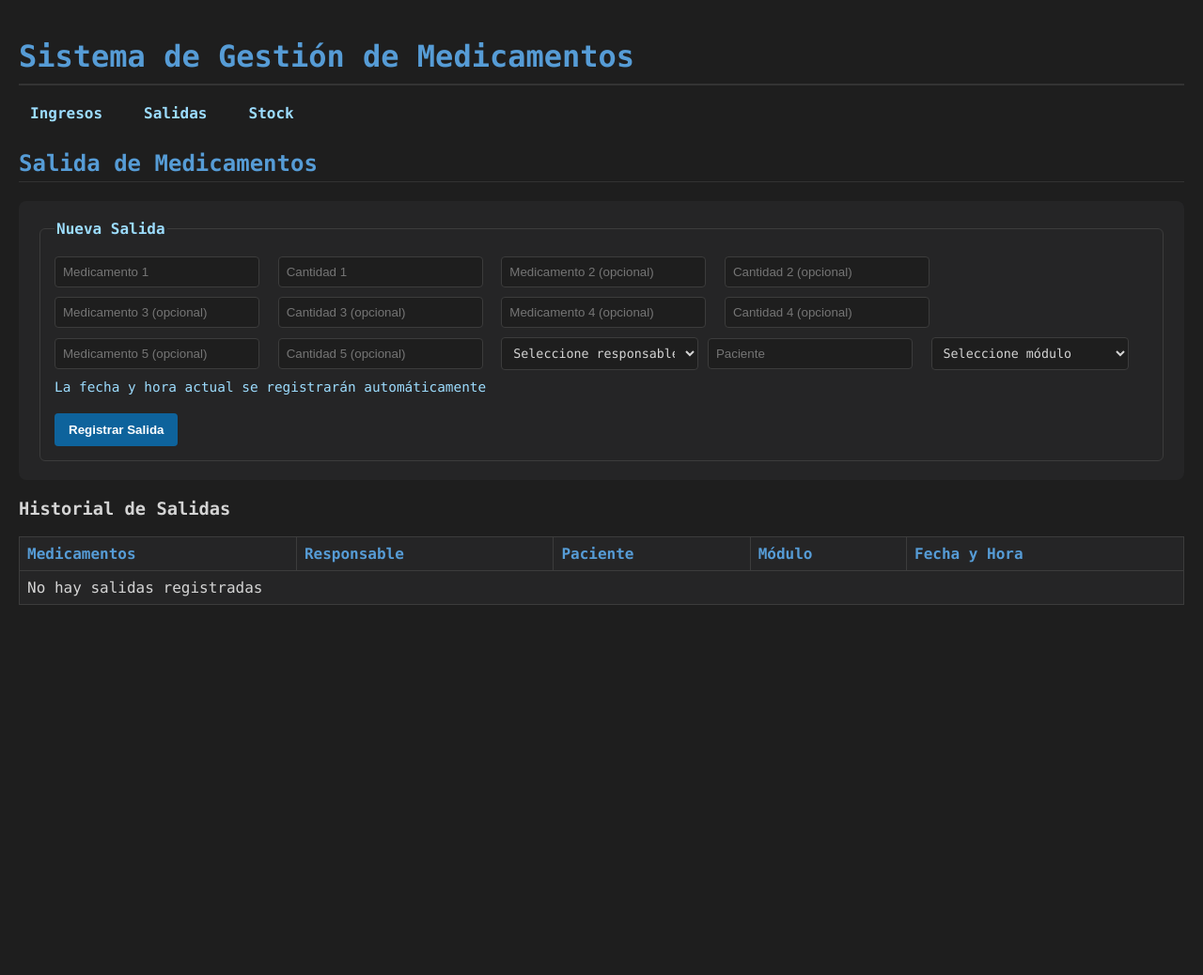
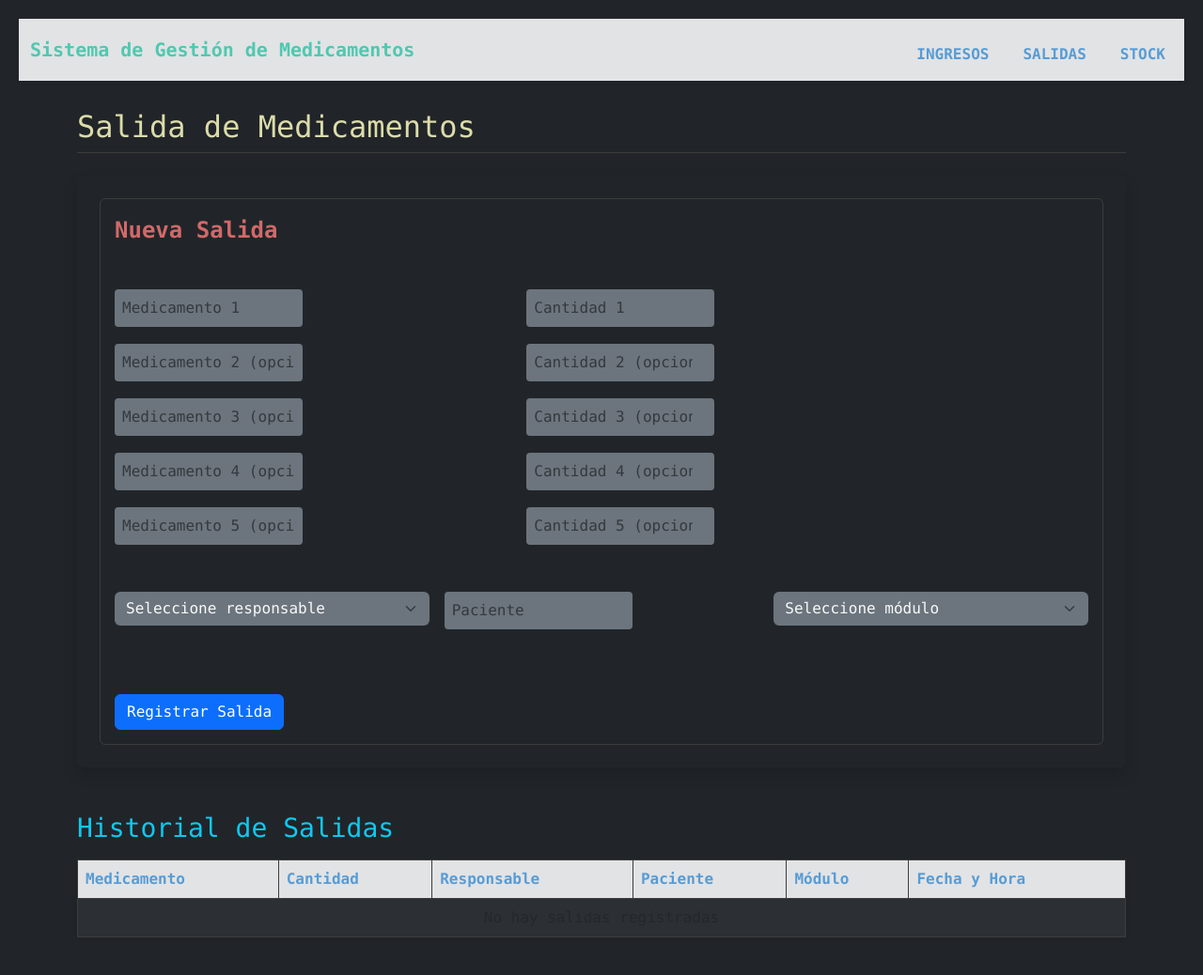
Before and after one commit to NicolasAndresCL/farmacia-flask, a Flask app: page /salidas/ in a window 1280 px wide. Shown: the whole page at 94% size. Before the commit the page ends 644 px from the top, so only its background shows below. Run offline with Flask 3, Linux system fonts and the light colour scheme; data that the repository does not hold is empty.

Commit message:
Refactor UI con Bootstrap y CSS personalizado: - Ajuste de base.html con navbar responsivo y tema oscuro - Formularios de ingresos y salidas adaptados al sistema de grillas - Tablas estilizadas con table-dark, striped y hover - style.css refactorizado con paleta VS Code Dark - Actualización de .gitignore y app.py para coherencia

```diff
--- a/app.py
+++ b/app.py
@@ -4,8 +4,32 @@ from models import db
 from routes.ingresos import ingresos_bp
 from routes.salidas import salidas_bp
 from routes.stock import stock_bp
+from flasgger import Swagger
 
 app = Flask(__name__)
+
+swagger_config = {
+    "headers": [],
+    "specs": [
+        {
+            "endpoint": 'apispec_1',
+            "route": '/apispec_1.json',
+            "rule_filter": lambda rule: True,  # Muestra todas las reglas
+            "model_filter": lambda tag: True,  # Muestra todos los modelos
+        }
+    ],
+    "title": "Inventario Penitenciario API",
+    "version": "1.0.0",
+    "basePath": "/",
+    "swagger_ui": True,
+    "static_url_path": "/flasgger_static",
+    "swagger_ui_bundle_path": "/flasgger_static/swagger-ui-bundle.js",
+    "swagger_ui_standalone_path": "/flasgger_static/swagger-ui-standalone-preset.js"
+}
+
+Swagger(app, config=swagger_config)
+
+# ... tus rutas van aquí
 
 # Ruta absoluta para evitar problemas
 db_path = os.path.join(os.path.dirname(__file__), "instance", "farmacia.db")
--- a/static/style.css
+++ b/static/style.css
@@ -1,82 +1,83 @@
-/* Estilo general inspirado en VS Code Dark Theme */
+/* 🎨 Paleta VS Code Dark Theme */
+:root {
+    --bg-dark: #1e1e1e;
+    --bg-panel: #252526;
+    --bg-hover: #3c3c3c;
+    --bg-alt: #2d2d2d;
+
+    --text-light: #d4d4d4;
+    --text-muted: #9cdcfe;
+
+    --orange: #d16969;
+    --blue: #569cd6;
+    --yellow: #dcdcaa;
+    --cyan: #4ec9b0;
+    --primary: #0e639c;
+    --primary-hover: #1177bb;
+}
+
+/* 🌑 Estilo general */
 body {
-    background-color: #1e1e1e; /* fondo oscuro */
-    color: #d4d4d4;           /* texto claro */
+    background-color: var(--bg-dark);
+    color: var(--text-light);
     font-family: Consolas, "Courier New", monospace;
     margin: 0;
     padding: 20px;
 }
 
-/* Encabezados */
-h1 {
-    color: #569cd6; /* azul VS Code */
-    border-bottom: 2px solid #333;
-    padding-bottom: 10px;
+/* 📝 Encabezados */
+h1, h2 {
+    border-bottom: 1px solid var(--bg-hover);
+    padding-bottom: 8px;
     margin-bottom: 20px;
 }
+h1 { color: var(--blue); border-bottom-width: 2px; }
+h2 { margin-top: 30px; }
 
-h2 {
-    border-bottom: 1px solid #333;
-    padding-bottom: 5px;
-    margin-top: 30px;
-}
-
-/* Formularios */
+/* 📋 Formularios */
 form {
-    background-color: #252526;
+    background-color: var(--bg-panel);
     padding: 20px;
     border-radius: 8px;
     margin-bottom: 20px;
 }
-
 fieldset {
-    border: 1px solid #3c3c3c;
+    border: 1px solid var(--bg-hover);
     border-radius: 6px;
     padding: 15px;
 }
-
 legend {
-    color: #9cdcfe; /* celeste VS Code */
+    color: var(--text-muted);
     font-weight: bold;
 }
 
-/* Inputs y selects */
+/* 🔤 Inputs y selects */
 input[type="text"],
-input[type="number"] {
-    background-color: #1e1e1e;
-    border: 1px solid #3c3c3c;
-    color: #d4d4d4;
+input[type="number"],
+select {
+    background-color: var(--bg-dark);
+    border: 1px solid var(--bg-hover);
+    color: var(--text-light);
     padding: 8px;
     margin: 5px 10px 5px 0;
     border-radius: 4px;
     width: 200px;
+    font-family: inherit;
+}
+select { width: 210px; }
+select option {
+    background-color: var(--bg-panel);
+    color: var(--text-light);
+}
+input:focus, select:focus {
+    outline: none;
+    border-color: var(--blue);
+    box-shadow: 0 0 5px var(--blue);
 }
 
-input:focus, select:focus {
-    outline: none;
-    border-color: #007acc;
-    box-shadow: 0 0 5px #007acc;
-}
-
-select {
-    background-color: #1e1e1e;
-    border: 1px solid #3c3c3c;
-    color: #d4d4d4;
-    padding: 8px;
-    margin: 5px 0;
-    border-radius: 4px;
-    width: 210px;
-    font-family: Consolas, "Courier New", monospace;
-}
-
-select option {
-    background-color: #252526;
-    color: #d4d4d4;
-}
-
-/* Botones */
-button {
-    background-color: #0e639c;
+/* 🔘 Botones */
+button, .nav-button {
+    background-color: var(--primary);
     color: #fff;
     border: none;
     padding: 10px 15px;
@@ -84,71 +85,52 @@ button {
     border-radius: 4px;
     cursor: pointer;
     font-weight: bold;
+    text-decoration: none;
+    transition: background-color 0.3s;
+}
+button:hover, .nav-button:hover {
+    background-color: var(--primary-hover);
 }
 
-button:hover {
-    background-color: #1177bb;
-}
-
-/* Tablas */
-.data-table {
+/* 📊 Tablas */
+.data-table, .table {
     width: 100%;
     border-collapse: collapse;
-    background-color: #252526;
+    background-color: var(--bg-panel);
     margin-bottom: 20px;
 }
-
-.data-table th, .data-table td {
-    border: 1px solid #3c3c3c;
+.data-table th, .data-table td,
+.table th, .table td {
+    border: 1px solid var(--bg-hover);
     padding: 8px;
     text-align: left;
 }
-
-.data-table tr:nth-child(even) {
-    background-color: #2d2d2d;
+.data-table tr:nth-child(even),
+.table tr:nth-child(even) {
+    background-color: var(--bg-alt);
+}
+.data-table tr:hover,
+.table tr:hover {
+    background-color: var(--bg-hover);
 }
 
-.data-table tr:hover {
-    background-color: #3c3c3c;
+/* 🎨 Diferenciación por sección */
+.ingresos h2, .ingresos th { color: var(--orange); }
+.salidas h2, .salidas th { color: var(--blue); }
+.stock h2, .stock th { color: var(--cyan); }
+
+/* ℹ️ Etiquetas informativas */
+.info-label {
+    font-size: 0.9em;
+    color: var(--text-muted);
+    margin: 5px 0 10px 0;
 }
 
-/* Diferenciación por sección */
-.ingresos h2, .ingresos th {
-    color: #dcdcaa; /* amarillo VS Code */
-}
-
-.salidas h2, .salidas th {
-    color: #569cd6; /* azul VS Code */
-}
-
-.stock h2, .stock th {
-    color: #4ec9b0; /* verde azulado VS Code */
-}
-
-/* Etiquetas informativas */
-.info-label {
-    font-size: 0.9em;
-    color: #9cdcfe; /* celeste VS Code */
-    margin: 5px 0 10px 0;
-}
+/* 🏠 Navegación y botones home */
 .home-buttons {
     display: flex;
     gap: 20px;
     margin-top: 20px;
-}
-
-.nav-button {
-    background-color: #0e639c;
-    color: #fff;
-    text-decoration: none;
-    padding: 12px 20px;
-    border-radius: 6px;
-    font-weight: bold;
-    transition: background-color 0.3s;
-}
-
-.nav-button:hover {
-    background-color: #1177bb;
 }
 nav ul {
     list-style: none;
@@ -157,16 +139,50 @@ nav ul {
     gap: 20px;
     margin-top: 10px;
 }
-
 nav li a {
-    color: #9cdcfe;
+    color: var(--text-muted);
     text-decoration: none;
     font-weight: bold;
     padding: 6px 12px;
     border-radius: 4px;
     transition: background-color 0.3s;
 }
+nav li a:hover {
+    background-color: var(--bg-hover);
+}
 
-nav li a:hover {
-    background-color: #3c3c3c;
+/* Encabezados principales por sección */
+.ingresos h2 {
+    color: #dcdcaa !important; /* amarillo VS Code */
 }
+
+.salidas h2 {
+    color: #dcdcaa !important; /* amarillo VS Code */
+}
+
+.stock h2 {
+    color: #4ec9b0 !important; /* verde azulado VS Code */
+}
+
+.ingresos legend {
+    color: #d16969 !important; /* rojo anaranjado VS Code */
+}
+.salidas legend {
+    color: #d16969 !important; /* rojo anaranjado VS Code */
+}
+
+.navbar-custom {
+    background-color: #e2e3e5; /* azul estilo VS Code */
+}
+
+.navbar-custom .nav-link {
+    color: var(--blue) !important; /* celeste VS Code */
+}
+
+.navbar-custom .nav-link:hover {
+    color: #dcdcaa !important; /* amarillo al pasar el mouse */
+}
+
+.navbar-custom .navbar-brand {
+    color: #4ec9b0 !important; /* verde azulado VS Code */
+}
--- a/templates/base.html
+++ b/templates/base.html
@@ -3,23 +3,40 @@
 <head>
     <meta charset="UTF-8">
     <title>{% block title %}Sistema de Medicamentos{% endblock %}</title>
+    <!-- Bootstrap CSS desde CDN -->
+    <link href="https://cdn.jsdelivr.net/npm/bootstrap@5.3.2/dist/css/bootstrap.min.css" rel="stylesheet">
+    <!-- Tu CSS personalizado -->
     <link rel="stylesheet" href="{{ url_for('static', filename='style.css') }}">
 </head>
-<body>
+<body class="bg-dark text-light">
+
+    <!-- Barra de navegación -->
     <header>
-        <h1>Sistema de Gestión de Medicamentos</h1>
-        <nav>
-            <ul>
-                <!-- <li><a href="{{ url_for('home') }}">Inicio</a></li> -->
-                <li><a href="{{ url_for('ingresos.index_ingresos') }}">Ingresos</a></li>
-                <li><a href="{{ url_for('salidas.index_salidas') }}">Salidas</a></li>
-                <li><a href="{{ url_for('stock.index_stock') }}">Stock</a></li>
-            </ul>
+        <nav class="navbar navbar-expand-lg navbar-dark navbar-custom shadow-sm">
+            <div class="container-fluid">
+                <a class="navbar-brand text-light fw-bold" href="#">Sistema de Gestión de Medicamentos</a>
+                <button class="navbar-toggler" type="button" data-bs-toggle="collapse" data-bs-target="#navbarMedicamentos" aria-controls="navbarMedicamentos" aria-expanded="false" aria-label="Toggle navigation">
+                    <span class="navbar-toggler-icon"></span>
+                </button>
+
+                <div class="collapse navbar-collapse" id="navbarMedicamentos">
+                    <ul class="navbar-nav ms-auto mb-2 mb-lg-0">
+                        <!-- <li class="nav-item"><a class="nav-link" href="{{ url_for('home') }}">Inicio</a></li> -->
+                        <li class="nav-item"><a class="nav-link text-danger fw-bold" href="{{ url_for('ingresos.index_ingresos') }}">INGRESOS</a></li>
+                        <li class="nav-item"><a class="nav-link text-primary fw-bold" href="{{ url_for('salidas.index_salidas') }}">SALIDAS</a></li>
+                        <li class="nav-item"><a class="nav-link text-success fw-bold" href="{{ url_for('stock.index_stock') }}">STOCK</a></li>
+                    </ul>
+                </div>
+            </div>
         </nav>
     </header>
 
-    <main>
+    <!-- Contenido principal -->
+    <main class="container mt-4">
         {% block content %}{% endblock %}
     </main>
+
+    <!-- Bootstrap JS -->
+    <script src="https://cdn.jsdelivr.net/npm/bootstrap@5.3.2/dist/js/bootstrap.bundle.min.js"></script>
 </body>
 </html>
--- a/templates/salidas.html
+++ b/templates/salidas.html
@@ -3,45 +3,76 @@
 
 {% block content %}
 <section class="form-section salidas">
-    <h2>Salida de Medicamentos</h2>
-    <form action="{{ url_for('salidas.agregar_salida') }}" method="post" class="form-grid">
+    <h2 class="text-info mb-4">Salida de Medicamentos</h2>
+
+    <!-- Formulario de salida -->
+    <form action="{{ url_for('salidas.agregar_salida') }}" method="post" class="bg-dark p-4 rounded shadow">
         <fieldset>
-            <legend>Nueva Salida</legend>
+            <legend class="text-primary mb-4">Nueva Salida</legend>
+
+            <!-- Medicamentos (1 a 5) -->
             {% for i in range(1,6) %}
-                <input type="text" name="medicamento{{ i }}"
+            <div class="row g-3 mb-2">
+                <div class="col-md-6 col-lg-5">
+                    <input
+                        type="text"
+                        name="medicamento{{ i }}"
+                        class="form-control bg-secondary text-light border-0"
                         placeholder="Medicamento {{ i }}{% if i > 1 %} (opcional){% endif %}"
-                       {% if i == 1 %}required{% endif %}>
-                <input type="number" name="cantidad{{ i }}"
+                        {% if i == 1 %}required{% endif %}
+                    >
+                </div>
+                <div class="col-md-6 col-lg-4">
+                    <input
+                        type="number"
+                        name="cantidad{{ i }}"
+                        class="form-control bg-secondary text-light border-0"
                         placeholder="Cantidad {{ i }}{% if i > 1 %} (opcional){% endif %}"
-                       {% if i == 1 %}required{% endif %}>
+                        min="1"
+                        {% if i == 1 %}required{% endif %}
+                    >
+                </div>
+            </div>
             {% endfor %}
 
-            <select name="responsable" required>
+            <!-- Responsable, Paciente, Módulo -->
+            <div class="row g-3 mt-4">
+                <div class="col-md-4">
+                    <select name="responsable" class="form-select bg-secondary text-light border-0" required>
                         <option value="" disabled selected>Seleccione responsable</option>
                         {% for r in responsables %}
                             <option value="{{ r }}">{{ r }}</option>
                         {% endfor %}
                     </select>
-
-            <input type="text" name="paciente" placeholder="Paciente" required>
-
-            <select name="modulo" required>
+                </div>
+                <div class="col-md-4">
+                    <input type="text" name="paciente" class="form-control bg-secondary text-light border-0" placeholder="Paciente" required>
+                </div>
+                <div class="col-md-4">
+                    <select name="modulo" class="form-select bg-secondary text-light border-0" required>
                         <option value="" disabled selected>Seleccione módulo</option>
                         {% for m in modulos %}
                             <option value="{{ m }}">{{ m }}</option>
                         {% endfor %}
                     </select>
+                </div>
+            </div>
 
-            <p class="info-label">La fecha y hora actual se registrarán automáticamente</p>
-            <button type="submit">Registrar Salida</button>
+            <p class="info-label text-muted mt-3">La fecha y hora actual se registrarán automáticamente</p>
+
+            <div class="mt-3">
+                <button type="submit" class="btn btn-primary">Registrar Salida</button>
+            </div>
         </fieldset>
     </form>
 
-    <h3>Historial de Salidas</h3>
-    <table class="data-table">
-        <thead>
+    <!-- Historial de salidas -->
+    <h3 class="mt-5 text-info">Historial de Salidas</h3>
+    <table class="table table-dark table-striped table-hover mt-3 shadow-sm rounded">
+        <thead class="table-secondary text-dark">
             <tr>
-                <th>Medicamentos</th>
+                <th>Medicamento</th>
+                <th>Cantidad</th>
                 <th>Responsable</th>
                 <th>Paciente</th>
                 <th>Módulo</th>
@@ -50,22 +81,19 @@
         </thead>
         <tbody>
             {% for registro in salidas %}
+                {% for m in registro.medicamentos %}
                 <tr>
-                <td>
-                    <ul>
-                        {% for m in registro.medicamentos %}
-                            <li>{{ m.nombre }} ({{ m.cantidad }})</li>
-                        {% endfor %}
-                    </ul>
-                </td>
+                    <td>{{ m.nombre }}</td>
+                    <td>{{ m.cantidad }}</td>
                     <td>{{ registro.responsable }}</td>
                     <td>{{ registro.paciente }}</td>
                     <td>{{ registro.modulo }}</td>
                     <td>{{ registro.fecha }}</td>
                 </tr>
+                {% endfor %}
             {% else %}
             <tr>
-                <td colspan="5">No hay salidas registradas</td>
+                <td colspan="6" class="text-center text-muted">No hay salidas registradas</td>
             </tr>
             {% endfor %}
         </tbody>
```
Also changed, not shown: templates/ingresos.html (+31 -17 lines), templates/stock.html (+5 -4 lines), 1 other file. Lines whose indentation alone changed are shown as unchanged.
